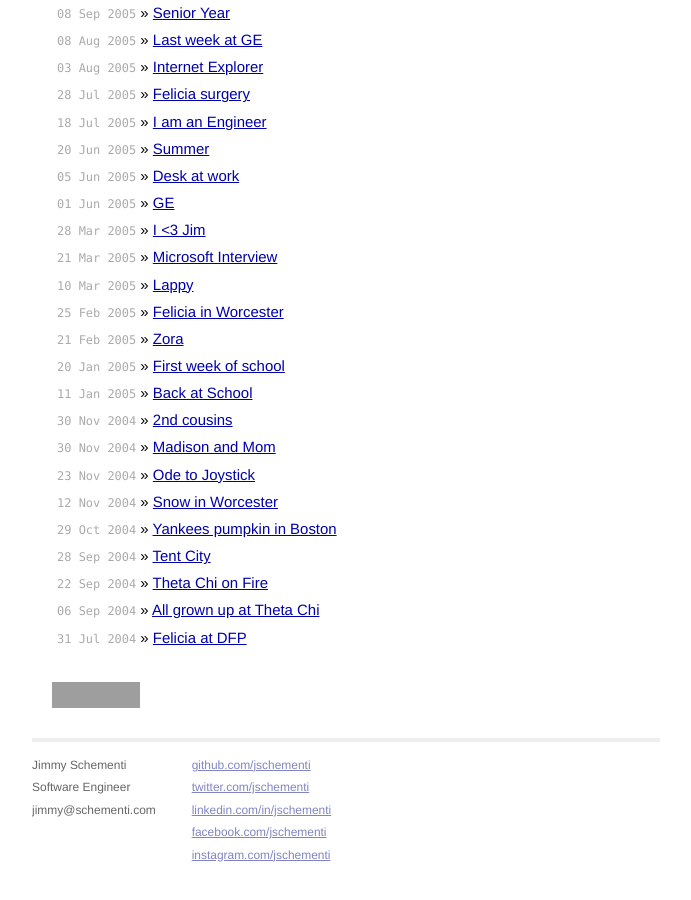
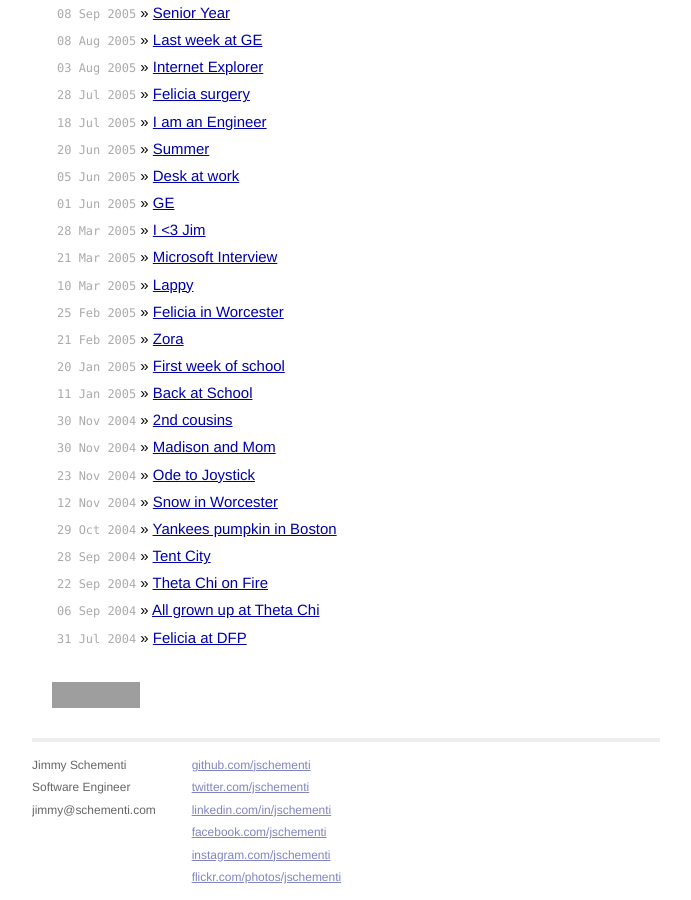
Before and after one commit to jschementi/jschementi.github.io, a Jekyll site: the page built from index.html, in a window 1280 px wide and 900 px high, scrolled down 3560 px. Shown: the whole window, without its empty margins (294-985 px from the left). Built offline with Jekyll 4.4.1, drawn with Linux system fonts in a browser that asks for light colours; Markdown is read by kramdown in place of the engine named in the settings; before the commit the page ends 4438 px from its top, so only the background shows below that; grey boxes are pictures that could not be loaded.

Commit message:
Flickr footer link

```diff
--- a/_layouts/default.html
+++ b/_layouts/default.html
@@ -40,6 +40,7 @@
                 <a target='_blank' href="http://www.linkedin.com/in/jschementi">linkedin.com/in/jschementi</a><br/>
                 <a target='_blank' href="https://www.facebook.com/jschementi">facebook.com/jschementi</a><br />
                 <a target='_blank' href="http://instagram.com/jschementi">instagram.com/jschementi</a><br/>
+                <a target='_blank' href="http://flickr.com/photos/jschementi">flickr.com/photos/jschementi</a><br/>
               </p>
             </div>
           </div>
```
